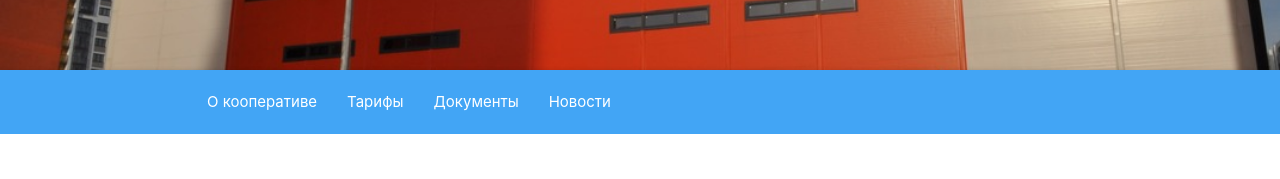
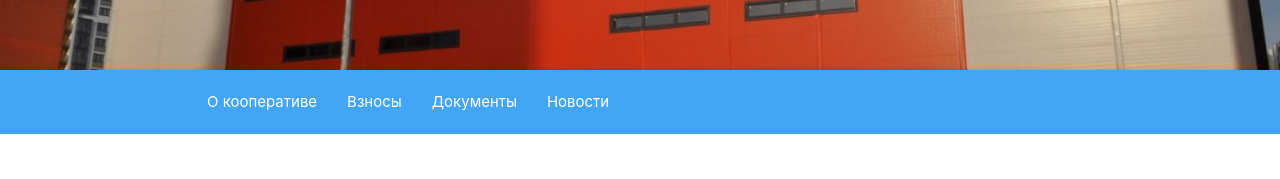
Before and after one commit to bloodpact/parkingFront, a React (Create React App) app: page / in a window 1280 px wide. Shown: the part 405-584 px from the top of the page. Built offline with nearby package versions, Linux system fonts and the light colour scheme.

Commit message:
rates rename

```diff
--- a/src/components/layout/Navbar.js
+++ b/src/components/layout/Navbar.js
@@ -16,7 +16,7 @@ const Navbar = () => {
               </NavLink>
             </li>
             <li>
-              <NavLink to="/rates">Тарифы</NavLink>
+              <NavLink to="/rates">Взносы</NavLink>
             </li>
             <li>
               <NavLink to="/documents">Документы</NavLink>
```
